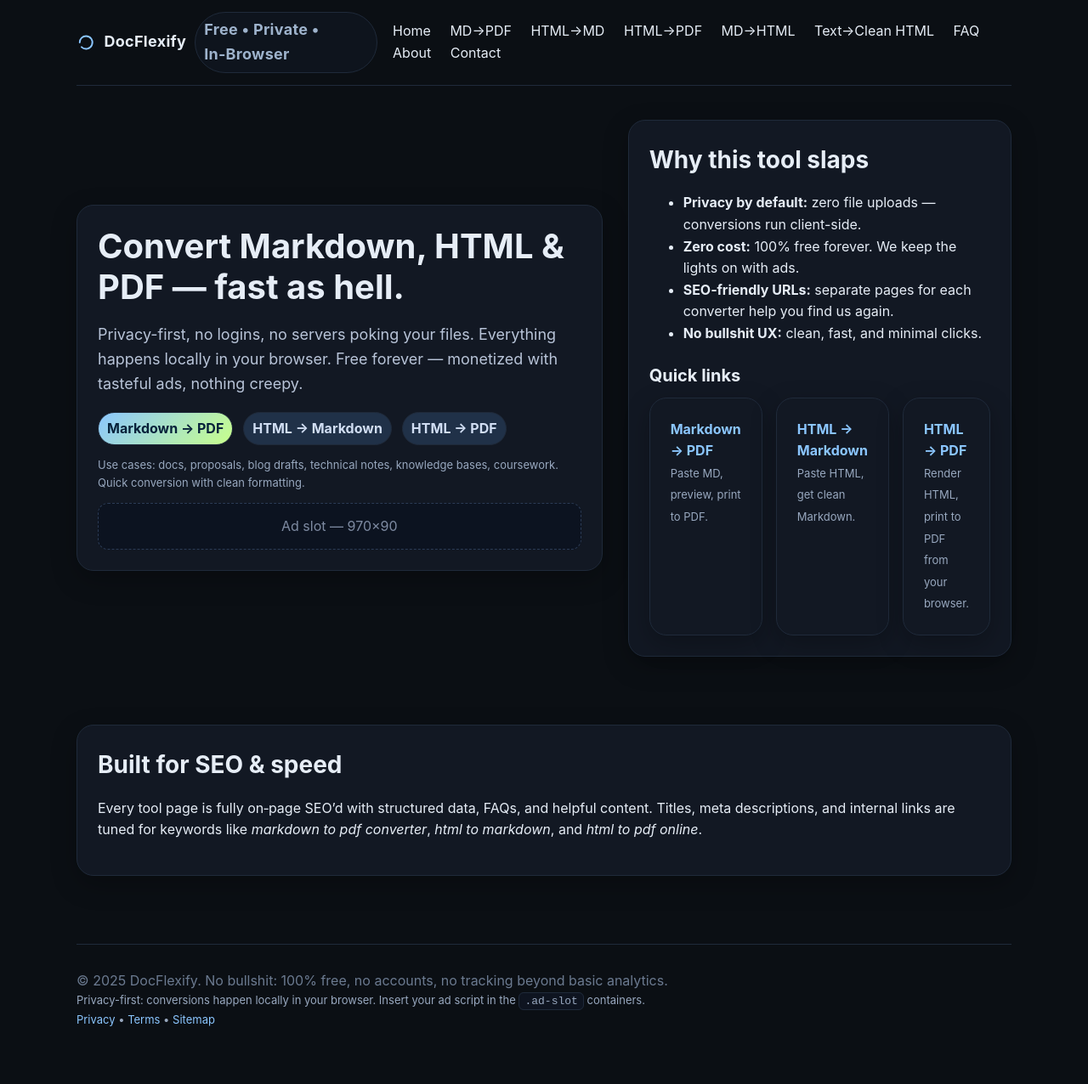
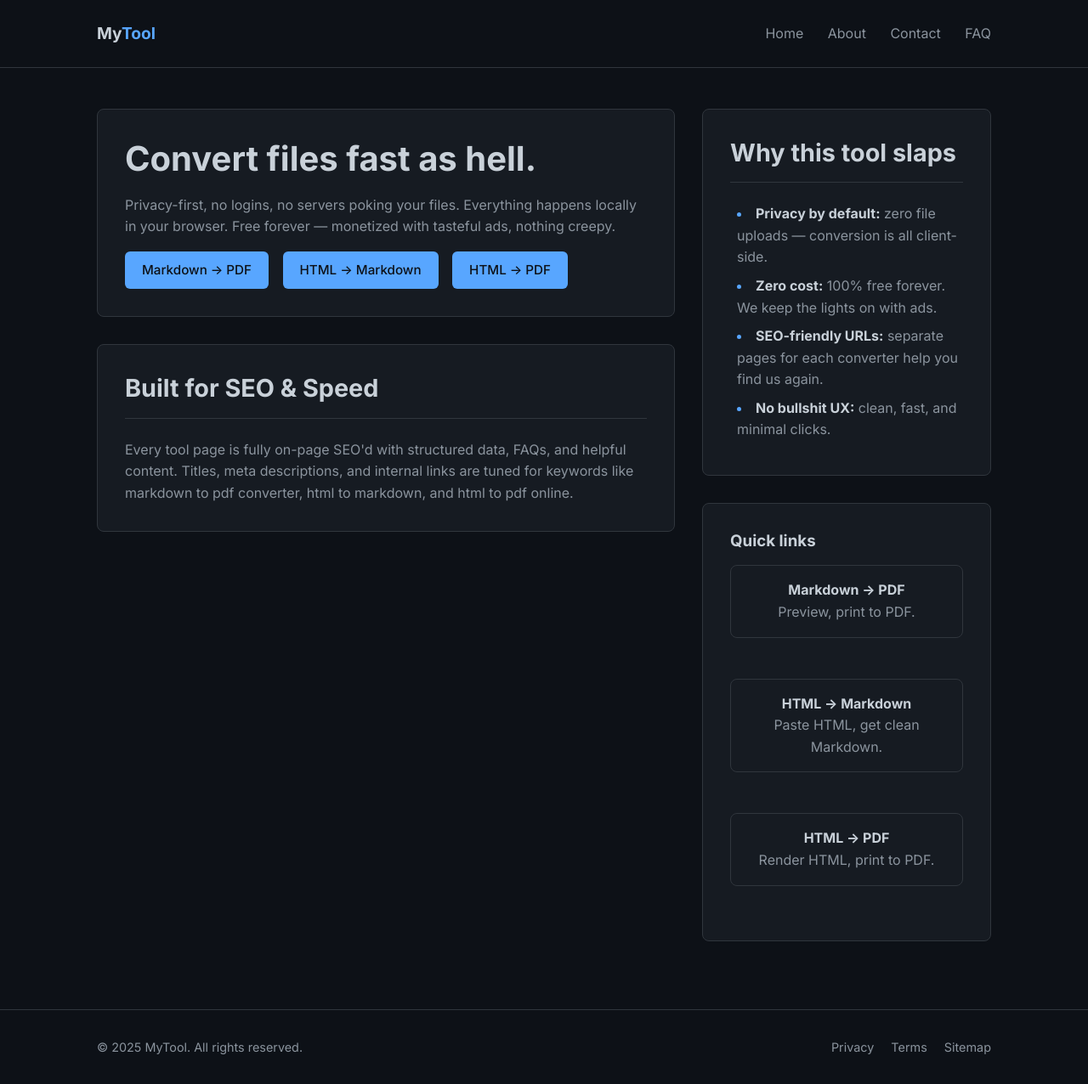
Before and after one commit to aliwaqas-commits/docflex1, a plain HTML site: page docflexify-site-final/index.html in a window 1280 px wide. Shown: the whole page at 85% size. Before the commit the page ends 1241 px from the top, so only its background shows below. Drawn offline with Linux system fonts and the light colour scheme.

Commit message:
Update index.html

```diff
--- a/docflexify-site-final/index.html
+++ b/docflexify-site-final/index.html
@@ -1,122 +1,330 @@
 <!DOCTYPE html>
 <html lang="en">
 <head>
-<title>Markdown, HTML & PDF Converters — Free, Private, In‑Browser | DocFlexify</title>
-<meta name="description" content="Convert Markdown ↔ HTML ↔ PDF instantly in your browser. Free forever, privacy-first, no uploads. Built for writers, devs, and creators."/>
+    <meta charset="UTF-8">
+    <meta name="viewport" content="width=device-width, initial-scale=1.0">
+    <title>Bespoke Dark Theme</title>
+    <link rel="preconnect" href="https://fonts.googleapis.com">
+    <link rel="preconnect" href="https://fonts.gstatic.com" crossorigin>
+    <link href="https://fonts.googleapis.com/css2?family=Inter:wght@400;500;600;700&display=swap" rel="stylesheet">
+    <style>
+        /* ============================================
+        BESPOKE CSS - Inspired by DocFlexify
+        ============================================
+        You can copy all the code from this <style>
+        tag and paste it into your own .css file.
+        ============================================
+        */
 
-<meta charset="UTF-8"/>
-<meta name="viewport" content="width=device-width, initial-scale=1"/>
-<link rel="icon" href="/assets/favicon.svg" type="image/svg+xml"/>
-<link rel="manifest" href="/manifest.json"/>
-<link rel="preload" href="/styles.css" as="style">
-<link rel="stylesheet" href="/styles.css"/>
-<script type="application/ld+json">
-{
-  "@context": "https://schema.org",
-  "@type": "WebSite",
-  "name": "DocFlexify",
-  "url": "https://docflexify.vercel.app",
-  "potentialAction": {
-    "@type": "SearchAction",
-    "target": "https://docflexify.vercel.app/search?q={search_term_string}",
-    "query-input": "required name=search_term_string"
+        /* --- 1. CSS Variables & Root --- */
+        :root {
+            --color-background: #0D1117;
+            --color-card-bg: #161B22;
+            --color-border: #30363d;
+            --color-primary: #58a6ff;
+            --color-primary-hover: #79c0ff;
+            --color-text-primary: #c9d1d9;
+            --color-text-secondary: #8b949e;
+            --font-main: 'Inter', -apple-system, BlinkMacSystemFont, "Segoe UI", Roboto, Helvetica, Arial, sans-serif;
+            --border-radius-default: 8px;
+        }
+
+        /* --- 2. Global Styles & Resets --- */
+        * {
+            margin: 0;
+            padding: 0;
+            box-sizing: border-box;
+        }
+
+        html {
+            scroll-behavior: smooth;
+        }
+
+        body {
+            font-family: var(--font-main);
+            background-color: var(--color-background);
+            color: var(--color-text-primary);
+            line-height: 1.6;
+        }
+
+        /* --- 3. Layout & Container --- */
+        .container {
+            width: 100%;
+            max-width: 1100px;
+            margin: 0 auto;
+            padding: 0 24px;
+        }
+
+        /* --- 4. Header & Navigation --- */
+        .main-header {
+            padding: 24px 0;
+            border-bottom: 1px solid var(--color-border);
+            margin-bottom: 48px;
+        }
+
+        .main-header .container {
+            display: flex;
+            justify-content: space-between;
+            align-items: center;
+        }
+
+        .logo {
+            font-weight: 700;
+            font-size: 1.2rem;
+            color: var(--color-text-primary);
+            text-decoration: none;
+        }
+
+        .logo span {
+            color: var(--color-primary);
+        }
+
+        .main-nav a {
+            color: var(--color-text-secondary);
+            text-decoration: none;
+            margin-left: 24px;
+            transition: color 0.2s ease;
+        }
+
+        .main-nav a:hover {
+            color: var(--color-text-primary);
+        }
+
+        /* --- 5. Reusable Components (Cards, Buttons) --- */
+        .card {
+            background-color: var(--color-card-bg);
+            border: 1px solid var(--color-border);
+            border-radius: var(--border-radius-default);
+            padding: 32px;
+            margin-bottom: 32px;
+        }
+
+        .btn {
+            display: inline-block;
+            padding: 10px 20px;
+            border: none;
+            border-radius: 6px;
+            font-size: 0.95rem;
+            font-weight: 500;
+            cursor: pointer;
+            text-decoration: none;
+            transition: background-color 0.2s ease, color 0.2s ease;
+        }
+
+        .btn-primary {
+            background-color: var(--color-primary);
+            color: #0d1117;
+        }
+
+        .btn-primary:hover {
+            background-color: var(--color-primary-hover);
+        }
+
+        .btn-group .btn {
+            margin-right: 12px;
+        }
+
+        /* --- 6. Typography --- */
+        h1, h2, h3 {
+            font-weight: 700;
+            color: var(--color-text-primary);
+            margin-bottom: 16px;
+            line-height: 1.3;
+        }
+
+        h1 {
+            font-size: 2.5rem;
+        }
+
+        h2 {
+            font-size: 1.8rem;
+            border-bottom: 1px solid var(--color-border);
+            padding-bottom: 16px;
+            margin-bottom: 24px;
+        }
+
+        p {
+            margin-bottom: 16px;
+            color: var(--color-text-secondary);
+        }
+
+        p:last-child {
+            margin-bottom: 0;
+        }
+
+        ul {
+            list-style-position: inside;
+            padding-left: 8px;
+            color: var(--color-text-secondary);
+        }
+
+        li {
+            margin-bottom: 8px;
+        }
+
+        li::marker {
+            color: var(--color-primary);
+        }
+
+        li strong {
+            color: var(--color-text-primary);
+        }
+
+        /* --- 7. Page-Specific Sections --- */
+        .grid-layout {
+            display: grid;
+            grid-template-columns: 2fr 1fr;
+            gap: 32px;
+        }
+
+        .quick-links-grid {
+            display: grid;
+            grid-template-columns: repeat(auto-fit, minmax(180px, 1fr));
+            gap: 16px;
+        }
+
+        .quick-link-card {
+            padding: 16px;
+            text-align: center;
+        }
+
+        .quick-link-card h3 {
+            font-size: 1.1rem;
+            margin-bottom: 8px;
+        }
+
+
+        /* --- 8. Footer --- */
+        .main-footer {
+            padding: 32px 0;
+            margin-top: 48px;
+            border-top: 1px solid var(--color-border);
+            font-size: 0.9rem;
+            color: var(--color-text-secondary);
+        }
+
+        .main-footer .container {
+            display: flex;
+            justify-content: space-between;
+            align-items: center;
+        }
+
+        .footer-links a {
+            color: var(--color-text-secondary);
+            text-decoration: none;
+            margin-left: 16px;
+        }
+
+        .footer-links a:hover {
+            color: var(--color-primary);
+        }
+
+        /* --- 9. Responsive Design --- */
+        @media (max-width: 768px) {
+            .grid-layout {
+                grid-template-columns: 1fr;
+            }
+
+            .main-header .container {
+                flex-direction: column;
+                gap: 16px;
+            }
+
+            .main-footer .container {
+                flex-direction: column;
+                gap: 16px;
+                text-align: center;
+            }
+
+            .footer-links {
+                margin-top: 16px;
             }
         }
-</script>
 
-<script type="application/ld+json">
-{
-  "@context": "https://schema.org",
-  "@type": "SoftwareApplication",
-  "name": "DocFlexify",
-  "applicationCategory": "UtilitiesApplication",
-  "operatingSystem": "All",
-  "offers": {
-    "@type": "Offer",
-    "price": "0",
-    "priceCurrency": "USD"
-  },
-  "featureList": [
-    "Markdown to PDF (browser print)",
-    "HTML to Markdown",
-    "HTML to PDF (browser print)",
-    "Privacy-first (no uploads)"
-  ],
-  "publisher": {
-    "@type": "Organization",
-    "name": "DocFlexify"
-  },
-  "aggregateRating": {
-    "@type": "AggregateRating",
-    "ratingValue": "4.8",
-    "ratingCount": 154
-  }
-}
-</script>
+    </style>
 </head>
 <body>
 
-<div class="nav container">
-  <div class="brand">
-    <svg viewBox="0 0 24 24" fill="none"><path d="M4 12c0-4.418 3.582-8 8-8a8 8 0 1 1-5.657 13.657" stroke="#8bc6ff" stroke-width="2" stroke-linecap="round"/></svg>
-    <span>DocFlexify</span>
-    <span class="badge">Free • Private • In‑Browser</span>
+    <!-- Header Section -->
+    <header class="main-header">
+        <div class="container">
+            <a href="#" class="logo">My<span>Tool</span></a>
+            <nav class="main-nav">
+                <a href="#">Home</a>
+                <a href="#">About</a>
+                <a href="#">Contact</a>
+                <a href="#">FAQ</a>
+            </nav>
         </div>
+    </header>
+
+    <!-- Main Content -->
+    <main class="container">
+        <div class="grid-layout">
+
+            <!-- Left Column -->
             <div>
-    <a href="/index.html">Home</a>
-    <a href="/tools/md-to-pdf.html">MD→PDF</a>
-    <a href="/tools/html-to-md.html">HTML→MD</a>
-    <a href="/tools/html-to-pdf.html">HTML→PDF</a>
-    <a href="/tools/md-to-html.html">MD→HTML</a>
-    <a href="/tools/text-to-clean-html.html">Text→Clean&nbsp;HTML</a>
-    <a href="/faq.html">FAQ</a>
-    <a href="/about.html">About</a>
-    <a href="/contact.html">Contact</a>
+                <section class="card">
+                    <h1>Convert files fast as hell.</h1>
+                    <p>Privacy-first, no logins, no servers poking your files. Everything happens locally in your browser. Free forever — monetized with tasteful ads, nothing creepy.</p>
+                    <div class="btn-group">
+                        <a href="#" class="btn btn-primary">Markdown → PDF</a>
+                        <a href="#" class="btn btn-primary">HTML → Markdown</a>
+                        <a href="#" class="btn btn-primary">HTML → PDF</a>
+                    </div>
+                </section>
+
+                <section class="card">
+                    <h2>Built for SEO & Speed</h2>
+                    <p>Every tool page is fully on-page SEO'd with structured data, FAQs, and helpful content. Titles, meta descriptions, and internal links are tuned for keywords like markdown to pdf converter, html to markdown, and html to pdf online.</p>
+                </section>
+            </div>
+
+            <!-- Right Column (Sidebar) -->
+            <div>
+                <aside class="card">
+                    <h2>Why this tool slaps</h2>
+                    <ul>
+                        <li><strong>Privacy by default:</strong> zero file uploads — conversion is all client-side.</li>
+                        <li><strong>Zero cost:</strong> 100% free forever. We keep the lights on with ads.</li>
+                        <li><strong>SEO-friendly URLs:</strong> separate pages for each converter help you find us again.</li>
+                        <li><strong>No bullshit UX:</strong> clean, fast, and minimal clicks.</li>
+                    </ul>
+                </aside>
+
+                <aside class="card">
+                    <h3>Quick links</h3>
+                    <div class="quick-links-grid">
+                        <div class="card quick-link-card">
+                            <h4>Markdown → PDF</h4>
+                            <p>Preview, print to PDF.</p>
+                        </div>
+                         <div class="card quick-link-card">
+                            <h4>HTML → Markdown</h4>
+                            <p>Paste HTML, get clean Markdown.</p>
+                        </div>
+                         <div class="card quick-link-card">
+                            <h4>HTML → PDF</h4>
+                            <p>Render HTML, print to PDF.</p>
                         </div>
                     </div>
+                </aside>
+            </div>
 
-<div class="container hero">
-  <div class="card">
-    <h1>Convert Markdown, HTML & PDF — fast as hell.</h1>
-    <p class="lead">Privacy-first, no logins, no servers poking your files. Everything happens locally in your browser. Free forever — monetized with tasteful ads, nothing creepy.</p>
-    <div class="kb">
-      <a href="/tools/md-to-pdf.html" class="btn">Markdown → PDF</a>
-      <a href="/tools/html-to-md.html" class="btn secondary">HTML → Markdown</a>
-      <a href="/tools/html-to-pdf.html" class="btn secondary">HTML → PDF</a>
         </div>
-    <p class="small">Use cases: docs, proposals, blog drafts, technical notes, knowledge bases, coursework. Quick conversion with clean formatting.</p>
-    <div class="ad-slot">Ad slot — 970×90</div>
-  </div>
-  <div class="card">
-    <h2>Why this tool slaps</h2>
-    <ul>
-      <li><strong>Privacy by default:</strong> zero file uploads — conversions run client-side.</li>
-      <li><strong>Zero cost:</strong> 100% free forever. We keep the lights on with ads.</li>
-      <li><strong>SEO‑friendly URLs:</strong> separate pages for each converter help you find us again.</li>
-      <li><strong>No bullshit UX:</strong> clean, fast, and minimal clicks.</li>
-    </ul>
-    <h3>Quick links</h3>
-    <div class="grid">
-      <a class="card" href="/tools/md-to-pdf.html"><strong>Markdown → PDF</strong><br/><span class="small">Paste MD, preview, print to PDF.</span></a>
-      <a class="card" href="/tools/html-to-md.html"><strong>HTML → Markdown</strong><br/><span class="small">Paste HTML, get clean Markdown.</span></a>
-      <a class="card" href="/tools/html-to-pdf.html"><strong>HTML → PDF</strong><br/><span class="small">Render HTML, print to PDF from your browser.</span></a>
+    </main>
+
+    <!-- Footer Section -->
+    <footer class="main-footer">
+        <div class="container">
+            <span>© 2025 MyTool. All rights reserved.</span>
+            <div class="footer-links">
+                <a href="#">Privacy</a>
+                <a href="#">Terms</a>
+                <a href="#">Sitemap</a>
             </div>
         </div>
-</div>
-
-<div class="container section">
-  <div class="card">
-    <h2>Built for SEO & speed</h2>
-    <p>Every tool page is fully on‑page SEO’d with structured data, FAQs, and helpful content. Titles, meta descriptions, and internal links are tuned for keywords like <em>markdown to pdf converter</em>, <em>html to markdown</em>, and <em>html to pdf online</em>.</p>
-  </div>
-</div>
-
-<div class="footer container">
-  <div>© <span id="year"></span> DocFlexify. No bullshit: 100% free, no accounts, no tracking beyond basic analytics.</div>
-  <div class="small">Privacy-first: conversions happen locally in your browser. Insert your ad script in the <code>.ad-slot</code> containers.</div>
-  <div class="small"><a href="/privacy.html">Privacy</a> • <a href="/terms.html">Terms</a> • <a href="/sitemap.xml">Sitemap</a></div>
-</div>
-<script>document.getElementById('year').textContent=new Date().getFullYear()</script>
+    </footer>
 
 </body>
 </html>
```
Lines whose indentation alone changed are shown as unchanged.
